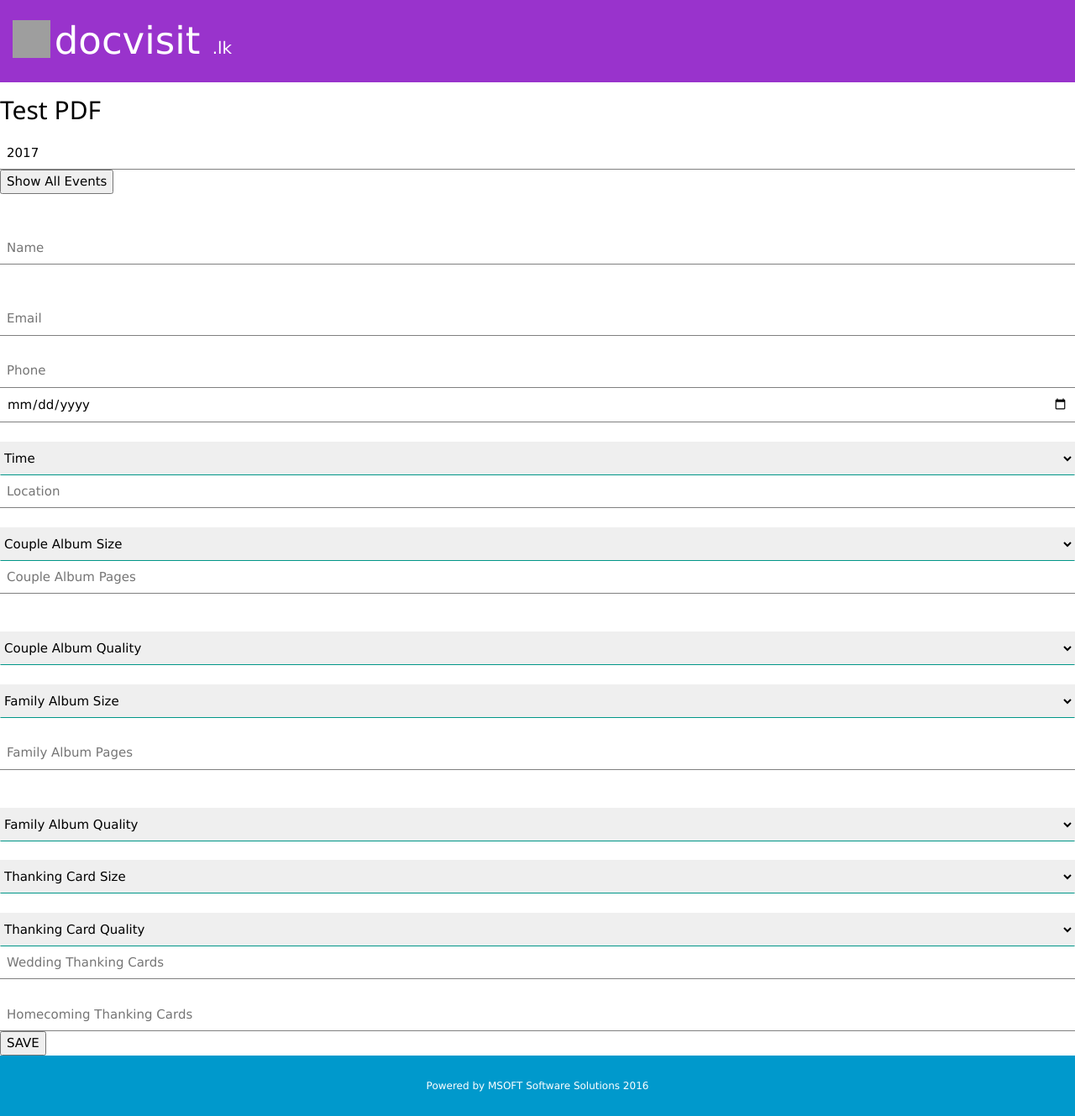
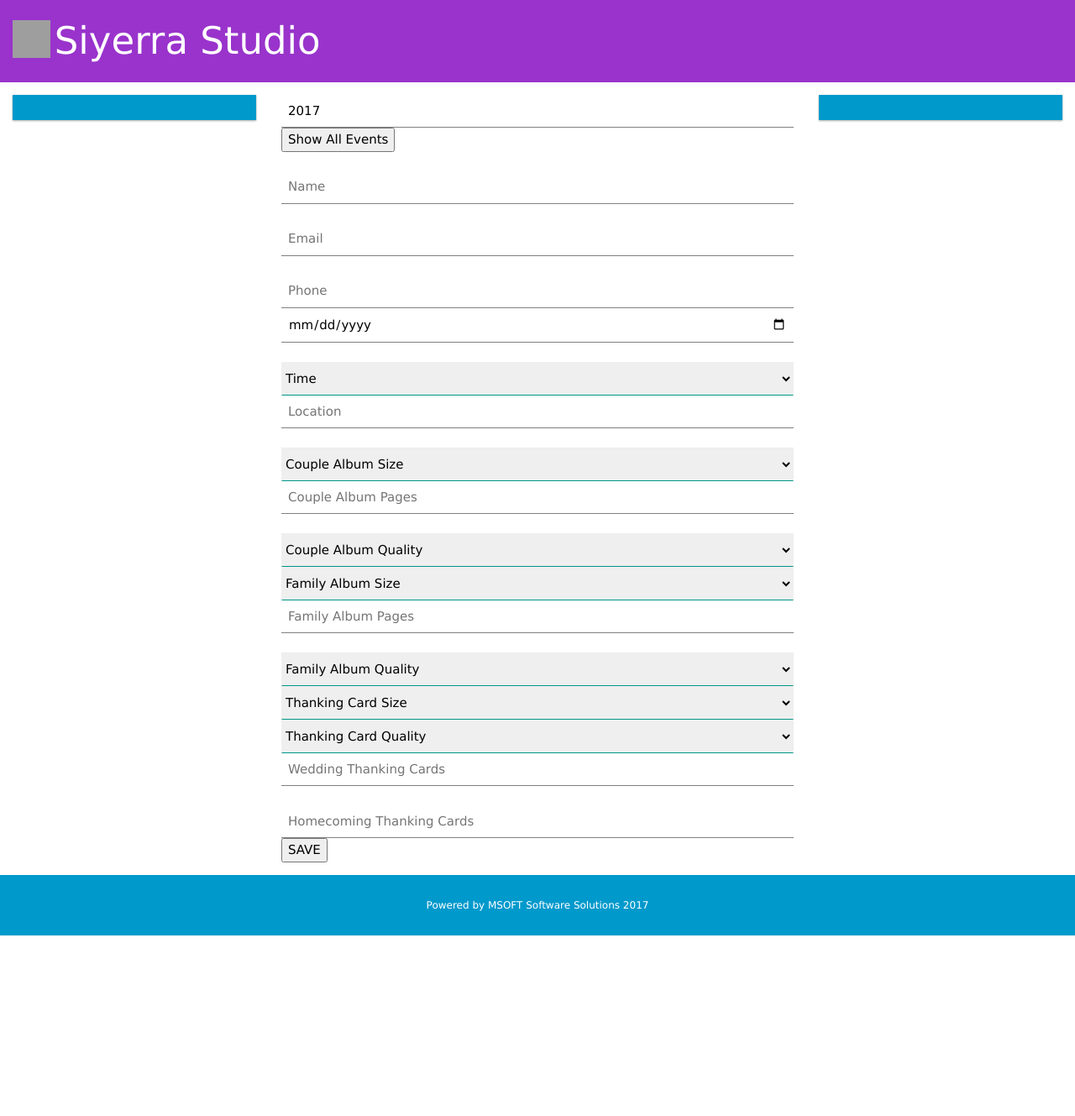
Before and after one commit to malindakpt/Siyerra, a PHP site: page /pdf/siyera.php in a window 1280 px wide. Shown: the whole page at 84% size. After the commit the page ends 1114 px from the top, so only its background shows below. Run offline with PHP 8.4, Linux system fonts and the light colour scheme; grey boxes are pictures that could not be loaded.

Commit message:
Modified UI

```diff
--- a/siyera.php
+++ b/siyera.php
@@ -11,11 +11,19 @@
 <body>
 <div class="header">
     <span class="inlineMenu"><img class="logo" src="img/logo1.png"/></span>
-    <span class="topic">docvisit   </span>
-    <span class="topic2">.lk</span>
+    <span class="topic">Siyerra Studio  </span>
+
 
 </div>
-<h2>Test PDF</h2>
+<div class="row">
+	<div class="hideInMobile col-3 col-m-3">
+
+        <div class=" aside">
+
+        </div>
+
+    </div>
+	<div class="col-6 col-m-9">
 		<div>
 			<input id='year' class="w3-input" value='2017' placeholder="Year"> </input><button onclick="showAll()">Show All Events</button>
 		</div>
@@ -23,9 +31,8 @@
 		<table id=allListTable class="w3-table-all w3-centered">
 
 		</table>
-<br><br>
+		<br>
 		<input id='name' class="w3-input" placeholder="Name"> </input>
-<br>
 		<br>
 		<input id='email' class="w3-input" placeholder="Email"> </input>
 		<br>
@@ -40,9 +47,7 @@
 		</select>
 		<br>
 		<input id='place' placeholder="Location"  class="w3-input" > </input>
-
 		<br>
-
 		<select id='CASize'  class="w3-select" >
 			<option value="N/A">Couple Album Size</option>
 			<option value="12*23">12*23</option>
@@ -50,13 +55,11 @@
 		</select>
 		<input id='CAPages' placeholder="Couple Album Pages"  class="w3-input" > </input>
 		<br>
-<br>
 		<select id='CAQuality'  class="w3-select" >
 		<option value="N/A">Couple Album Quality</option>
 		<option value="12*23">12*23</option>
 		<option value="40*30">40*30</option>
 	</select>
-<br>
 		<br>
 		<select id='FASize'  class="w3-select" >
 			<option value="day">Family Album Size</option>
@@ -64,9 +67,7 @@
 			<option value="40*30">40*30</option>
 		</select>
 		<br>
-<br>
 		<input id='FAPages' placeholder="Family Album Pages"  class="w3-input" > </input>
-<br>
 		<br>
 		<select id='FAQuality'  class="w3-select" >
 			<option value="N/A">Family Album Quality</option>
@@ -74,13 +75,11 @@
 			<option value="Magazine Book">Magazine Book</option>
 		</select>
 		<br>
-<br>
 		<select id='thankCardSize'  class="w3-select" >
 			<option value="N/A">Thanking Card Size</option>
 			<option value="12R">12R</option>
 			<option value="4R">4R</option>
 		</select>
-<br>
 		<br>
 		<select id='thankCardQuality'  class="w3-select" >
 			<option value="N/A">Thanking Card Quality</option>
@@ -91,11 +90,20 @@
 		<input id='wedThankCardCount'  class="w3-input"  placeholder="Wedding Thanking Cards"> </input>
 		<br>
 		<input id='homeThankCardCount'  class="w3-input"   placeholder="Homecoming Thanking Cards"> </input>
-
 		<div>
 			<button onclick="myFunction()">SAVE</button>
 		</div>
+	</div>
+	<div class="col-3 col-m-12">
+        <div class="hideInMobile aside">
+        </div>
+    </div>
+</div>
 
+<div class="footer">
+    <p>Powered by MSOFT Software Solutions 2017</p>
+</div>
+</body>
 <script>
 function getWedding(event) {
 
@@ -185,16 +193,6 @@ function myFunction() {
 }
 
 </script>
-
-
-
-
-
-
-
-
-
-
 <script>
 var doc = new jsPDF();
 doc.setFontSize(22);
@@ -206,9 +204,4 @@ doc.text(20, 30, 'This is some normal sized text underneath.');
 //doc.save('Test.pdf');
 
 </script>
-<div class="footer">
-    <p>Powered by MSOFT Software Solutions 2016</p>
-</div>
-</body>
-
 </html>
```
Lines whose indentation alone changed are shown as unchanged.
